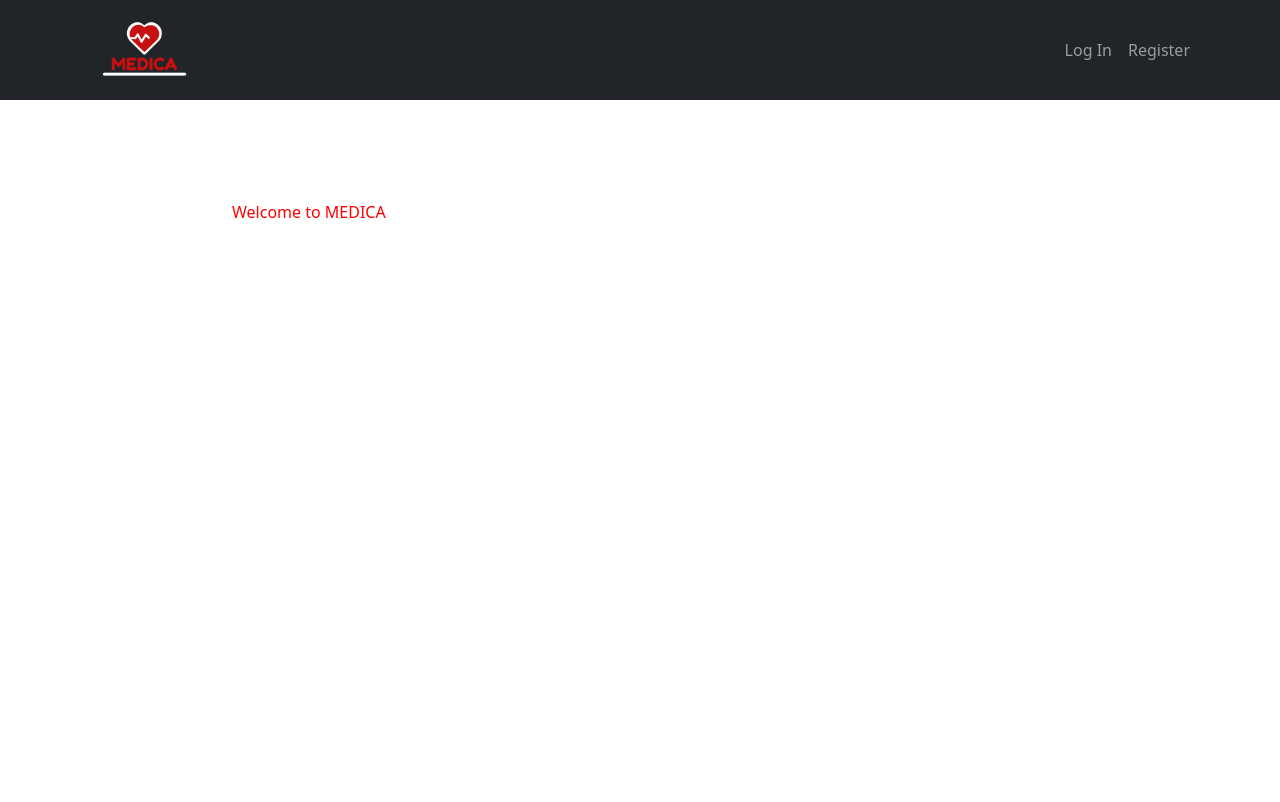
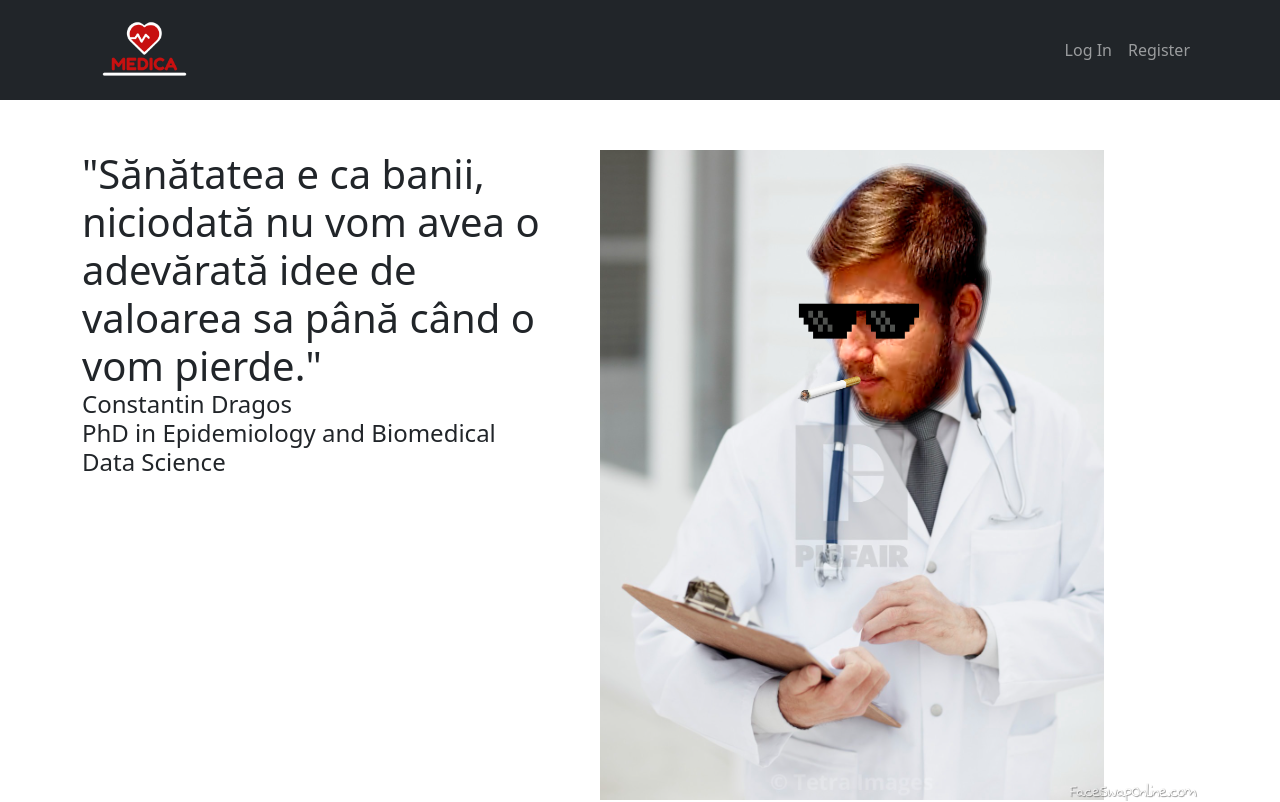
Before and after one commit to andycarl2014/MEDICA, a React (Create React App) app: page /#/ in a window 1280 px wide. Built offline with nearby package versions, Linux system fonts and the light colour scheme; no server answers.

Commit message:
2stchange

```diff
--- a/src/Components/Home/Home.js
+++ b/src/Components/Home/Home.js
@@ -1,10 +1,19 @@
 import React from 'react';
-
+import eu from '../../images/eu.png';
 class Home extends React.Component {
 	render() {
 		return (
-			<div style={{ height: '250px', color: 'red', margin: '150px' }}>
-				Welcome to MEDICA
+			<div className='mijloc'>
+				<h1>
+					"Sănătatea e ca banii, niciodată nu vom avea o adevărată idee de
+					valoarea sa până când o vom pierde."
+					<h4>
+						Constantin Dragos
+						<br />
+						<h7>PhD in Epidemiology and Biomedical Data Science</h7>
+					</h4>
+				</h1>
+				<img src={eu} />
 			</div>
 		);
 	}
--- a/src/Components/extras/css/style.css
+++ b/src/Components/extras/css/style.css
@@ -163,3 +163,7 @@ a:hover {
 .navbar {
 	height: 100px;
 }
+.mijloc {
+	display: flex;
+	margin-top: 100px;
+}
```
Also changed, not shown: src/images/eu.png (added).
